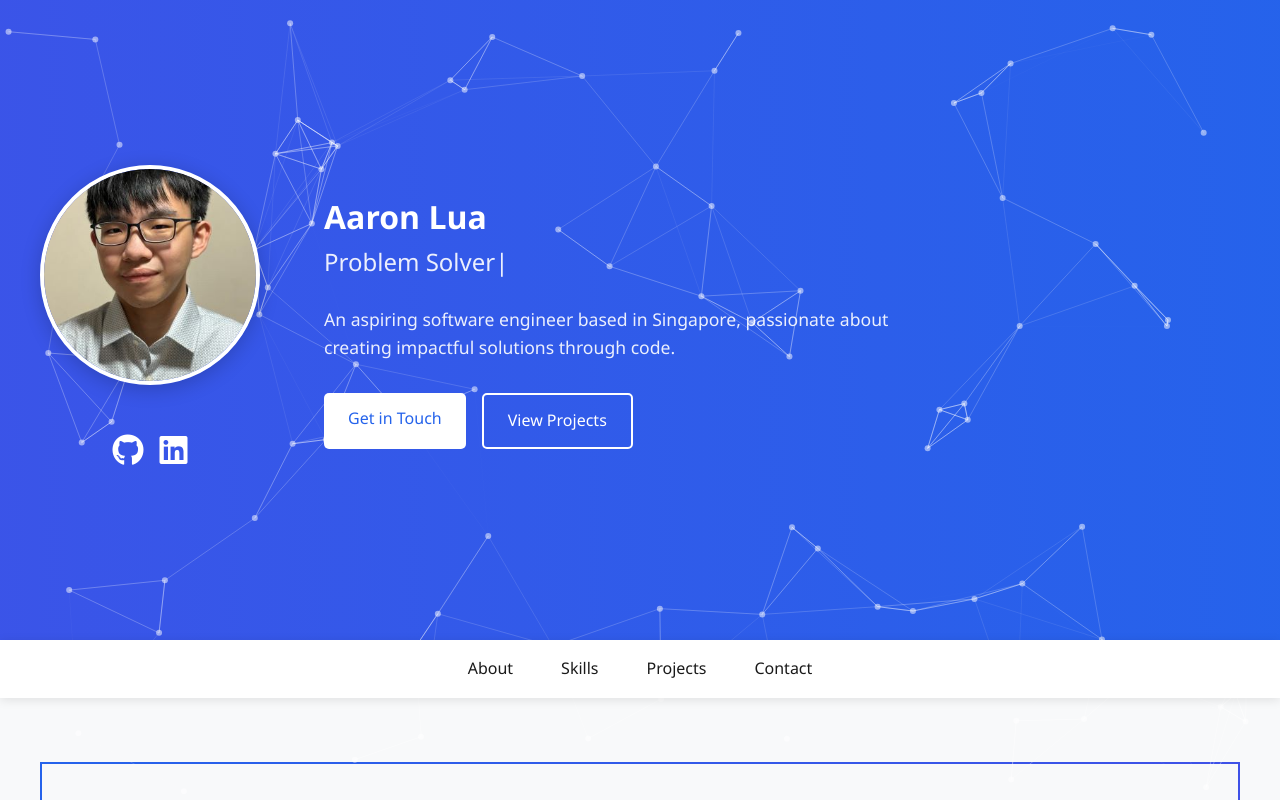
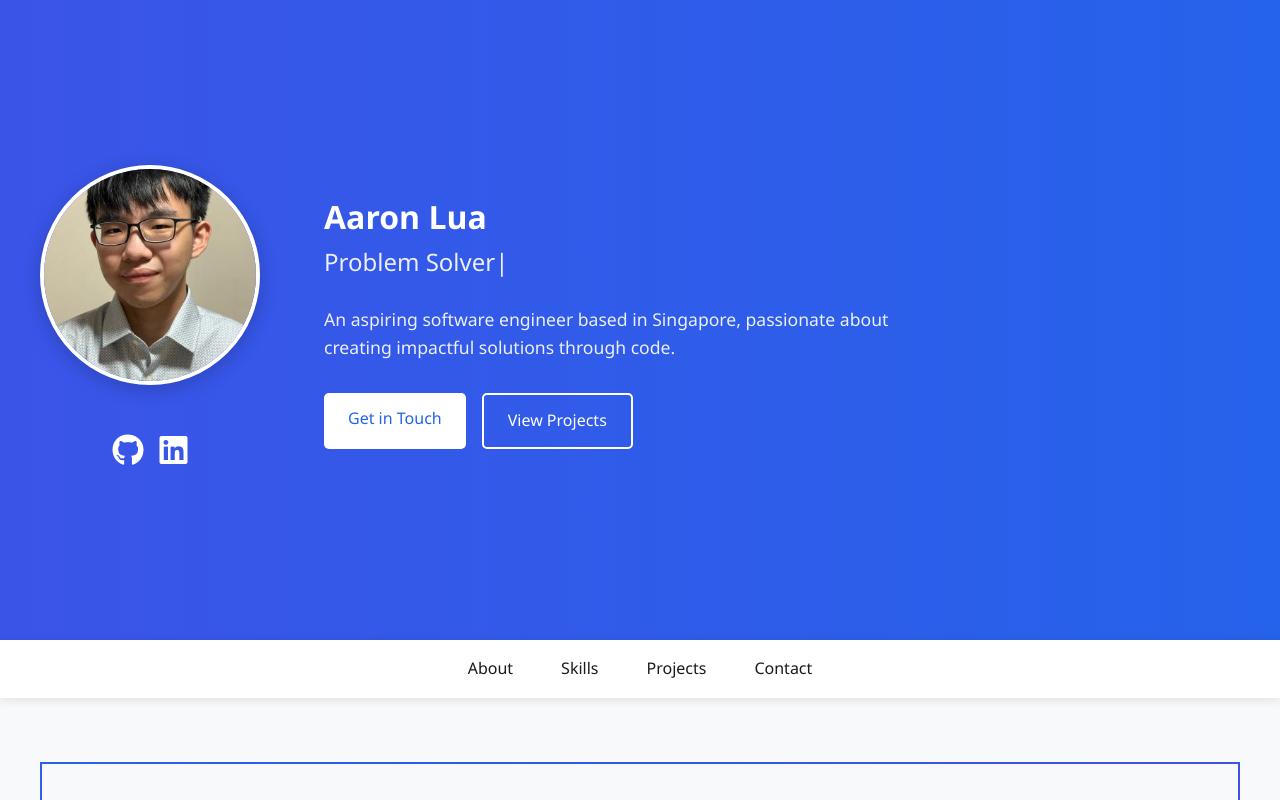
Before and after one commit to Aaronlsk/EPortfolio, a React (Create React App) app: page / in a window 1280 px wide. Shown: the top 800 px of the page. Built offline with nearby package versions, Linux system fonts and the light colour scheme.

Commit message:
Removal of Particles

```diff
--- a/src/components/Header.jsx
+++ b/src/components/Header.jsx
@@ -1,13 +1,11 @@
 import React from 'react';
 import { ReactTyped } from "react-typed";
-import './Header.css'; // Ensure this is imported
+import './Header.css';
 import '@fortawesome/fontawesome-free/css/all.min.css';
-import Particles from './particles'; // Ensure this points to your ParticlesComponent
 
 const Header = () => {
     return (
         <header>
-            <Particles id="particles" />
             <div className="header-content">
                 <div className="header-left">
                     <div className="profile-img-container">
--- a/src/components/particles.jsx
+++ b/src/components/particles.jsx
@@ -1,7 +1,7 @@
 
 import Particles, { initParticlesEngine } from "@tsparticles/react";
 import { useEffect, useMemo } from "react";
-import { loadSlim } from "@tsparticles/slim"; // if you are going to use `loadSlim`, install the "@tsparticles/slim" package too.
+import { loadSlim } from "@tsparticles/slim";
 
 
 
@@ -93,8 +93,8 @@ const ParticlesComponent = (props) => {
         top: 0,
         left: 0,
         width: "100%",
-        height: "80vh", // Set the height to 80vh
-        zIndex: 1, // Ensure it is behind the header content
+        height: "100%",
+        zIndex: 1,
       }}
     />
   );
```
